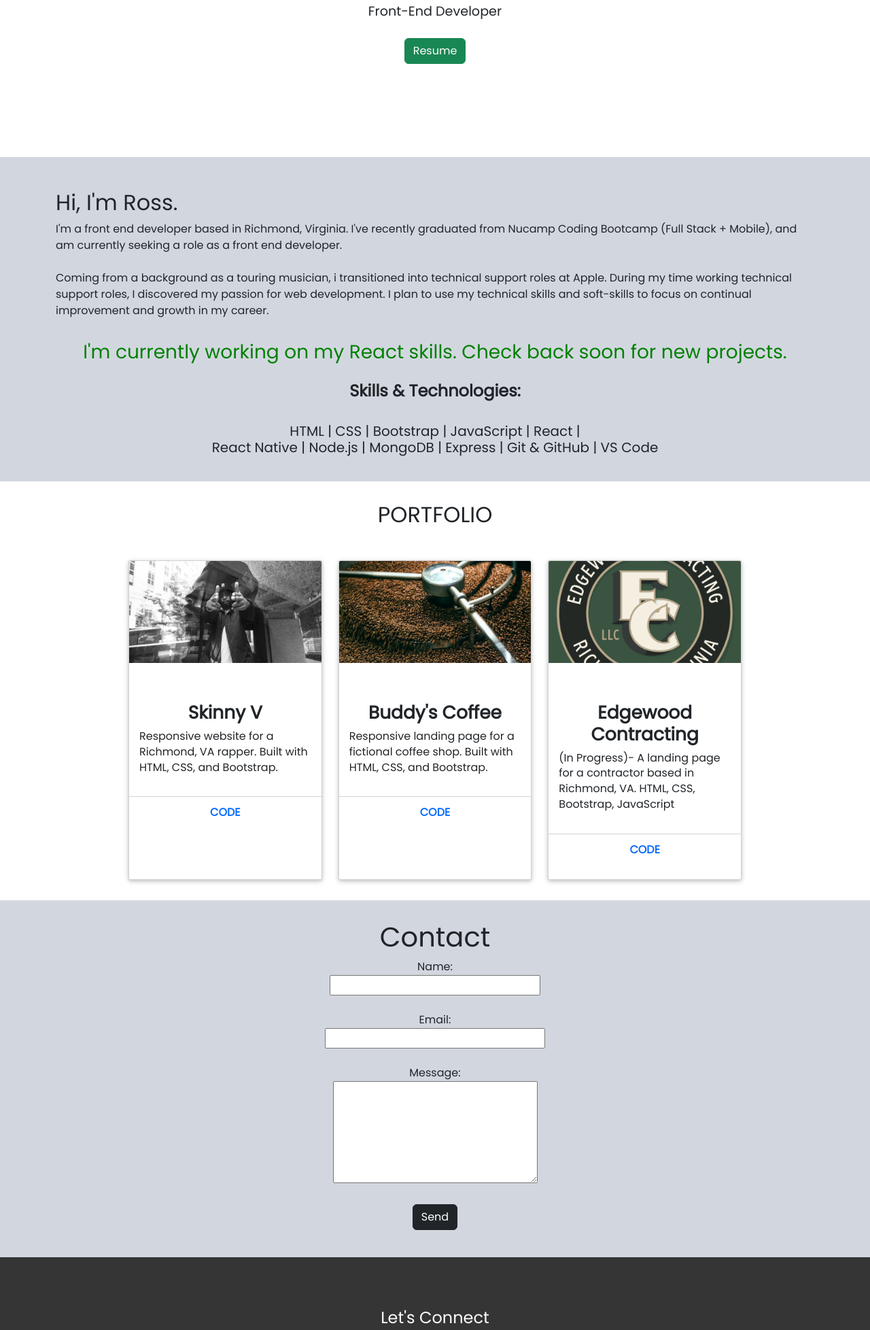
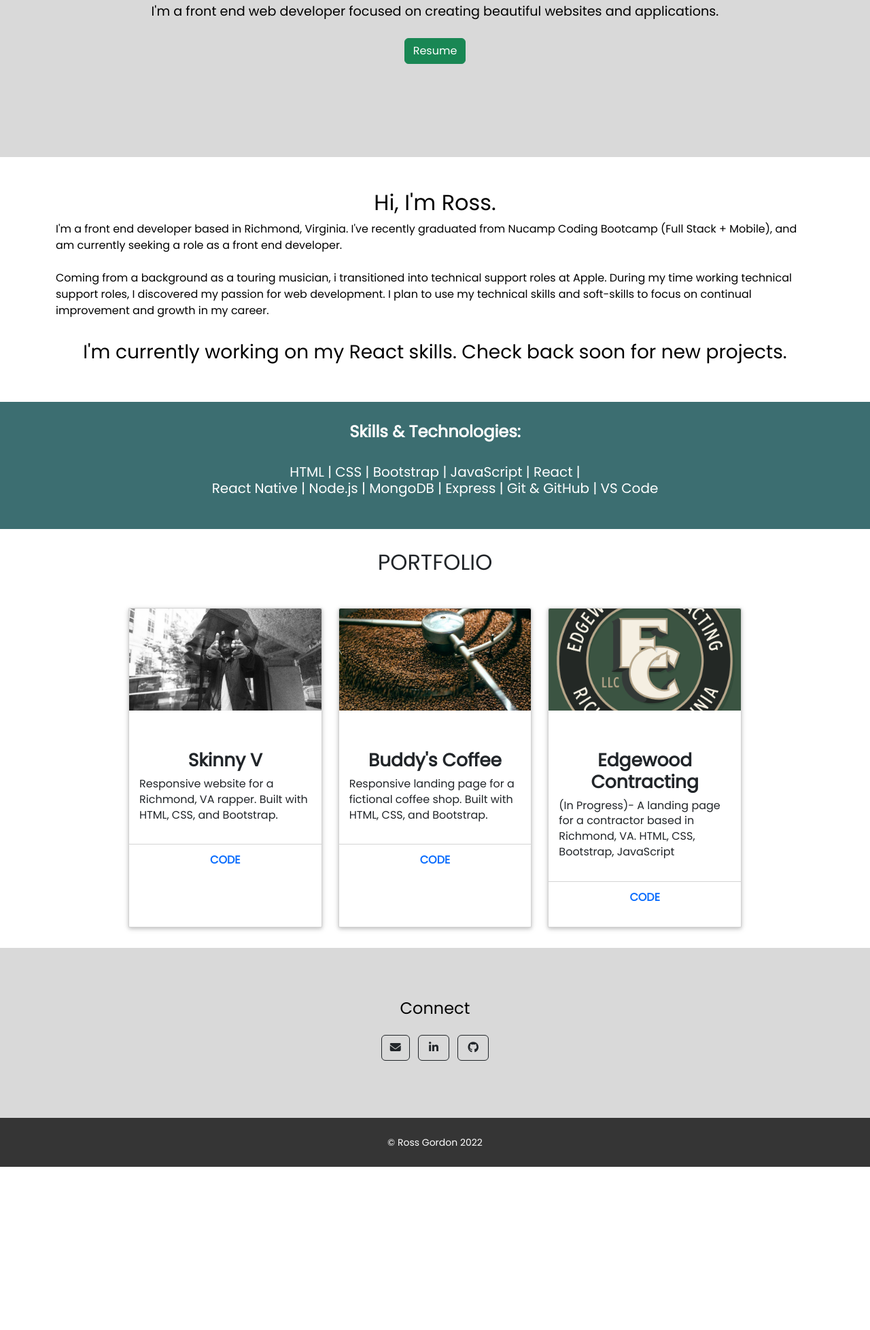
Before and after one commit to rossgordon19/Portfolio-1.0, a website: page index.html in a window 1280 px wide. Shown: the part 337-2293 px from the top of the page at 68% size. After the commit the page ends 2053 px from the top, so only its background shows below. Drawn offline with nearby package versions, Linux system fonts and the light colour scheme.

Commit message:
Colors updated. Form removed

```diff
--- a/index.html
+++ b/index.html
@@ -34,7 +34,7 @@
               <div class="collapse navbar-collapse ml-auto" id="navbarTogglerDemo01">
                 <ul class="navbar-nav ml-auto mb-2 mb-lg-0">
                   <li class="nav-item">
-                    <a class="nav-link active" aria-current="page" href="#about">About</a>
+                    <a class="nav-link" aria-current="page" href="#about">About</a>
                   </li>
                   <li class="nav-item">
                     <a class="nav-link" href="#projects">Projects</a>
@@ -51,8 +51,7 @@
 
     <header class="text-center" id="header">
         <div class="container d-flex align-items-center flex-column">
-            <!-- Header Background Image-->
-            <!-- <img src="#" class="img-fluid" id="#" alt=". . ."> -->
+
             <!-- Heading-->
             <h1 class="heading align-items-center">Ross Gordon</h1>
             <!-- Icon-->
@@ -62,7 +61,7 @@
                 <div class="divider-custom-line"></div>
             </div>
             <!-- Subheading-->
-            <p class="subheading font-weight-light mb-0">Front-End Developer</p>
+            <p class="subheading font-weight-light mb-0">I'm a front end web developer focused on creating beautiful websites and applications. </p>
         </div>
 
         <div class="text-center mt-4">
@@ -90,6 +89,13 @@
                         </p>
                     </div>
                 </div>
+            </div>
+        </section>
+
+            <!-- Skills -->
+
+            <div class="container-fluid text-center skills-custom" id="skills">
+                <div class="skills">
                     <!-- Skills -->
                     <div class="text-center align-items-center" id="skills">
                         <h4><strong>Skills & Technologies: </strong></h4>
@@ -99,7 +105,7 @@
                         </h5>
                     </div>
                 </div>
-        </section>
+            </div>
 
     <!-- Projects -->
 
@@ -180,41 +186,16 @@
                             </div>
                 </section>
 
-    <!-- Contact -->
-
-        <div class="container-fluid text-center contact-custom" id="contact">
-            <div class="div">
-                <h1>Contact</h1>
-            </div>
-              <!-- Form -->
-                <div class="text-center" id="form">
-                    <form action="mailto:rossagordonstl@gmail.com"
-                    method="POST"
-                    enctype="multipart/form-data"
-                    name="EmailForm">
-                        Name:<br>
-                        <input type="text" size="19" name="Contact-Name"><br><br>
-                        Email:<br>
-                        <input type="email" name="Contact-Email"><br><br>
-                        Message:<br>
-                        <textarea name="Contact-Message" rows="6″ cols="20″>
-                        </textarea><br><br>
-                        <button type="submit" class="btn btn-dark" value="Submit">Send</button>
-                    </form>
-                    </div>
-        </div>
-
             <!-- Footer-->
             <footer class="footer-custom" id="footer">
                 <div class="container">
                     <div class="">
                         <!-- Footer Social Icons-->
                         <div class="text-center align-items-center">
-                            <h4 class="mb-4">Let's Connect</h4>
-                            <a class="btn btn-outline-light btn-social mx-1" href="https://www.linkedin.com/in/rossagordon/" target="_blank"><i class="fab fa-fw fa-linkedin-in"></i></a>
-                            <a class="btn btn-outline-light btn-social mx-1" href="https://github.com/rossagordon" target="_blank"><i class="fab fa-fw fa-github"></i></a>
-                            <a class="btn btn-outline-light btn-social mx-1" href="mailto:rossagordonstl@gmail.com"><i class="fa-solid fa-envelope"></i></a>
-
+                            <h4 class="mb-4">Connect</h4>
+                            <a class="btn btn-outline-dark btn-social mx-1" href="mailto:rossagordonstl@gmail.com"><i class="fa-solid fa-envelope"></i></a>
+                            <a class="btn btn-outline-dark btn-social mx-1" href="https://www.linkedin.com/in/rossagordon/" target="_blank"><i class="fab fa-fw fa-linkedin-in"></i></a>
+                            <a class="btn btn-outline-dark btn-social mx-1" href="https://github.com/rossagordon" target="_blank"><i class="fab fa-fw fa-github"></i></a>
                         </div>
                     </div>
                 </div>
--- a/style.css
+++ b/style.css
@@ -11,14 +11,15 @@
     display: block!important;
   }
 
- body {
+ /* body {
    position: relative;
- }
+ }  */
 
 #header {
     font-family: 'Poppins', sans-serif;
     font-size: 120%;
-    background-color: #FFFFFF;
+    background-color: #D9D9D9;
+    color: rgb(0, 0, 0);
     height: 500px;
     justify-content: center;
     padding-top: 150px;
@@ -27,7 +28,7 @@
 .about-custom {
     width: 100%;
     min-height: 100%;
-    background-color: #D2D7DF;
+    background-color: #FFFFFF ;
     font-family: 'Poppins', sans-serif;
     align-items: center;
     justify-content: center;
@@ -35,12 +36,18 @@
     position: relative;
 }
 
+#about-me h2 {
+  text-align: center;
+  color: #000;
+}
+
 #about-me p {
   /* text-indent: 50px; */
+  color: #000;
 }
 
 .bio {
-color: green;
+color: rgb(0, 0, 0);
 margin-bottom: 10px;
 }
 
@@ -55,33 +62,29 @@ margin-bottom: 10px;
     padding-bottom: 30px;
 }
 
-.contact-custom {
+.skills-custom {
     font-family: 'Poppins', sans-serif;
     width: 100%;
     min-height: 100%;
-    background-color: #D2D7DF;
+    background-color: #3C6E71;
     padding-top: 30px;
     padding-bottom: 40px;
+    color: rgb(255, 255, 255);
 }
 
 .footer-custom {
     width: 100%;
     height: 250px;
-    background-color: #353535;
-    color: white;
+    background-color: #D9D9D9;
+    color: rgb(0, 0, 0);
     padding-top: 75px;
     font-family: 'Poppins', sans-serif;
 }
 
 .copyright {
-    background-color: #ffffff;
-    color: black;
+    background-color: #353535;
+    color: rgb(255, 255, 255);
     font-family: 'Poppins', sans-serif;
-}
-
-#skills {
-    margin-top: 0;
-    margin-bottom: ;
 }
 
 /* Projects Page  */
@@ -98,7 +101,7 @@ margin-bottom: 10px;
     font-size: 1.15em;
     font-weight: 900;
     margin: 0 0 0.5em;
-    color: #505050;
+    color: rgb(0, 0, 0);
   }
   @media (min-width: 450px) {
     h1.heading {
```
Also changed, not shown: img/MacBookPro.jpg (deleted), img/macbook.jpeg (deleted), 2 other files. Lines whose indentation alone changed are shown as unchanged.
